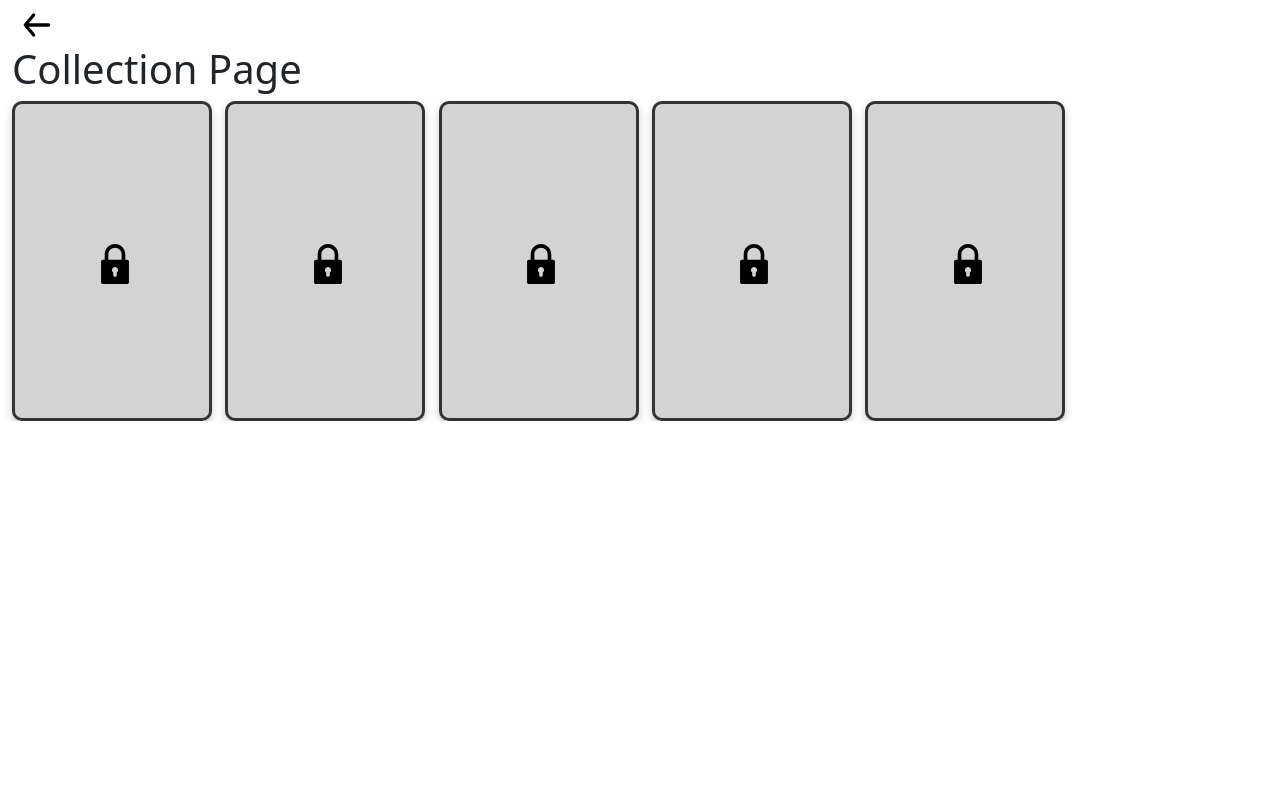
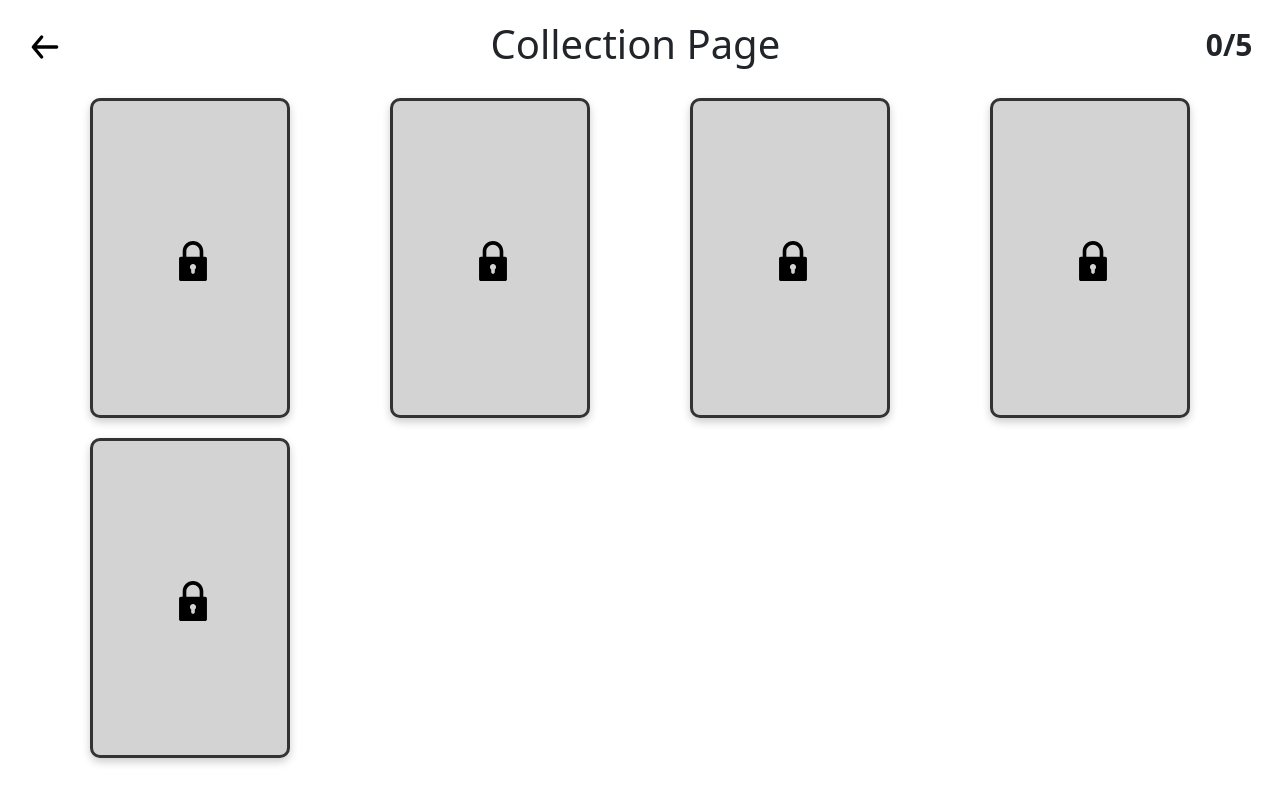
Before and after one commit to jacegar/InterfacesUsuarioGrupoE, a React (Create React App) app in the folder umadeck/: page /collection in a window 1280 px wide. Shown: the top 804 px of the page. Built offline with nearby package versions, Linux system fonts and the light colour scheme.

Commit message:
CollectionPage contador y orden en filas

```diff
--- a/umadeck/src/components/collection/CollectionPage.js
+++ b/umadeck/src/components/collection/CollectionPage.js
@@ -9,18 +9,20 @@ function CollectionPage() {
   const allCards = CardModel.getAllCards();
   const player = new Player();
   const unlockedCards = player.getUnlockedCards();
+  const unlockedCount = unlockedCards.length;
 
   return (
-    <div className="collection-page container-fluid">
-      <GoBackArrow/>
-      <h1>Collection Page</h1>
-      <div className="card-count"></div>
-      <div>
-        <div className="row">
+    <div className="collection-page">
+      <div className="collection-header">
+        <GoBackArrow />
+        <h1>Collection Page</h1>
+        <div className="card-count">{unlockedCount}/{allCards.length}</div>
+      </div>
+        <div className="cards-grid">
           {allCards.map((card) => {
             const isUnlocked = unlockedCards.includes(card.id);
             return (
-              <div className="col-2" key={card.id}>
+              <div key={card.id}>
                 {isUnlocked ? (
                   <Card cardModel={card} />
                 ) : (
@@ -30,7 +32,6 @@ function CollectionPage() {
             );
           })}
         </div>
-      </div>
     </div>
   );
 }
--- a/umadeck/src/components/styles/CollectionPage.css
+++ b/umadeck/src/components/styles/CollectionPage.css
@@ -0,0 +1,42 @@
+.collection-page {
+    padding: 20px;
+}
+
+.collection-header {
+    display: flex;
+    justify-content: space-between;
+    align-items: center;
+}
+
+.collection-header h1 {
+    text-align: center;
+    flex: 1;
+    margin: 0;
+}
+
+.card-count {
+    font-weight: bold;
+    font-size: 30px;
+    margin-right: 7.5px;
+}
+
+.cards-grid {
+    display: grid;
+    grid-template-columns: repeat(4, 1fr);
+    gap: 20px;  /* Reduced from 40px to 20px */
+    margin: 30px;  /* Reduced from 50px to 30px for overall container margin */
+    justify-items: center;
+}
+
+/* Para asegurar que la cuadrícula se vea bien en pantallas más pequeñas */
+@media (max-width: 1200px) {
+    .cards-grid {
+        grid-template-columns: repeat(2, 1fr);
+    }
+}
+
+@media (max-width: 768px) {
+    .cards-grid {
+        grid-template-columns: 1fr;
+    }
+}
```
